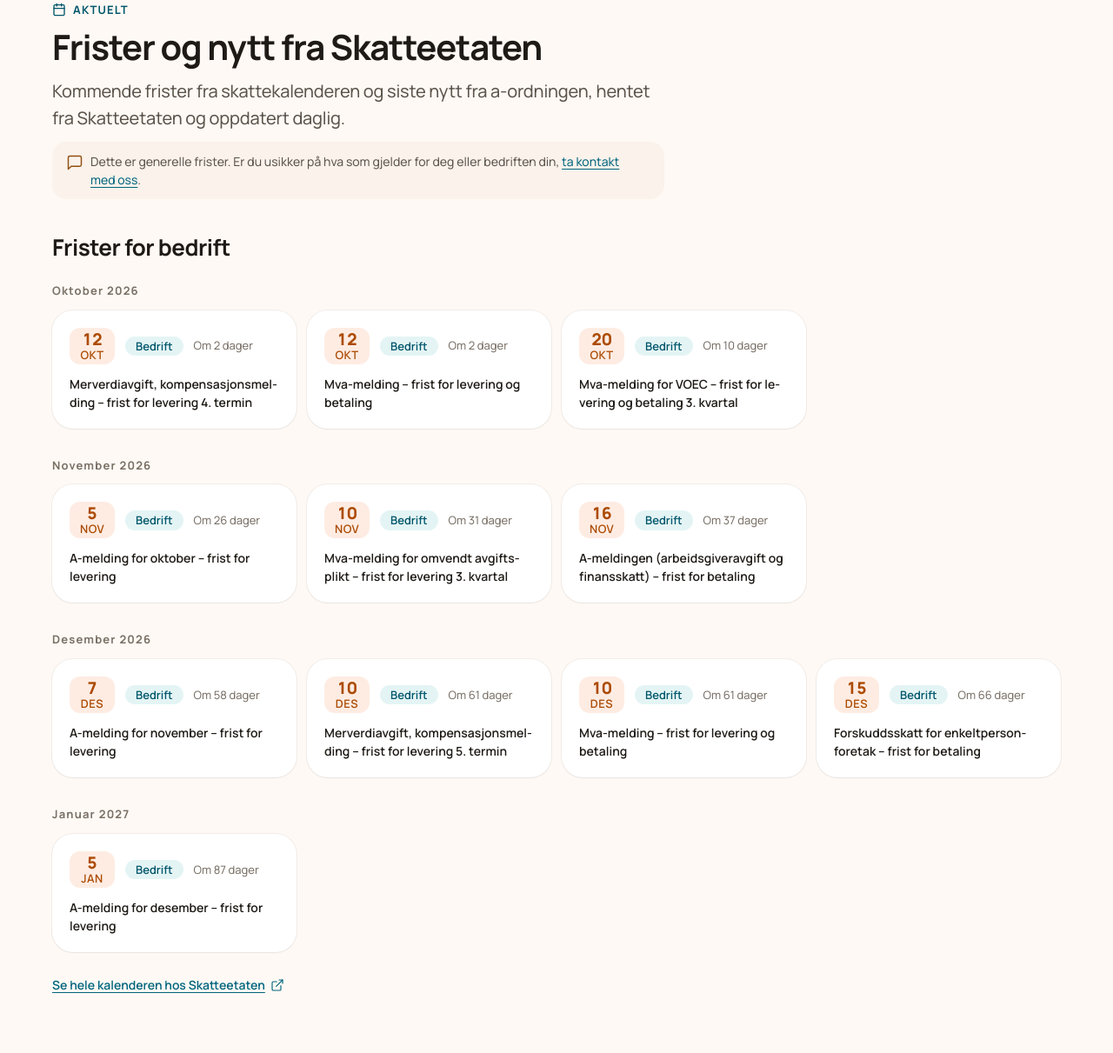
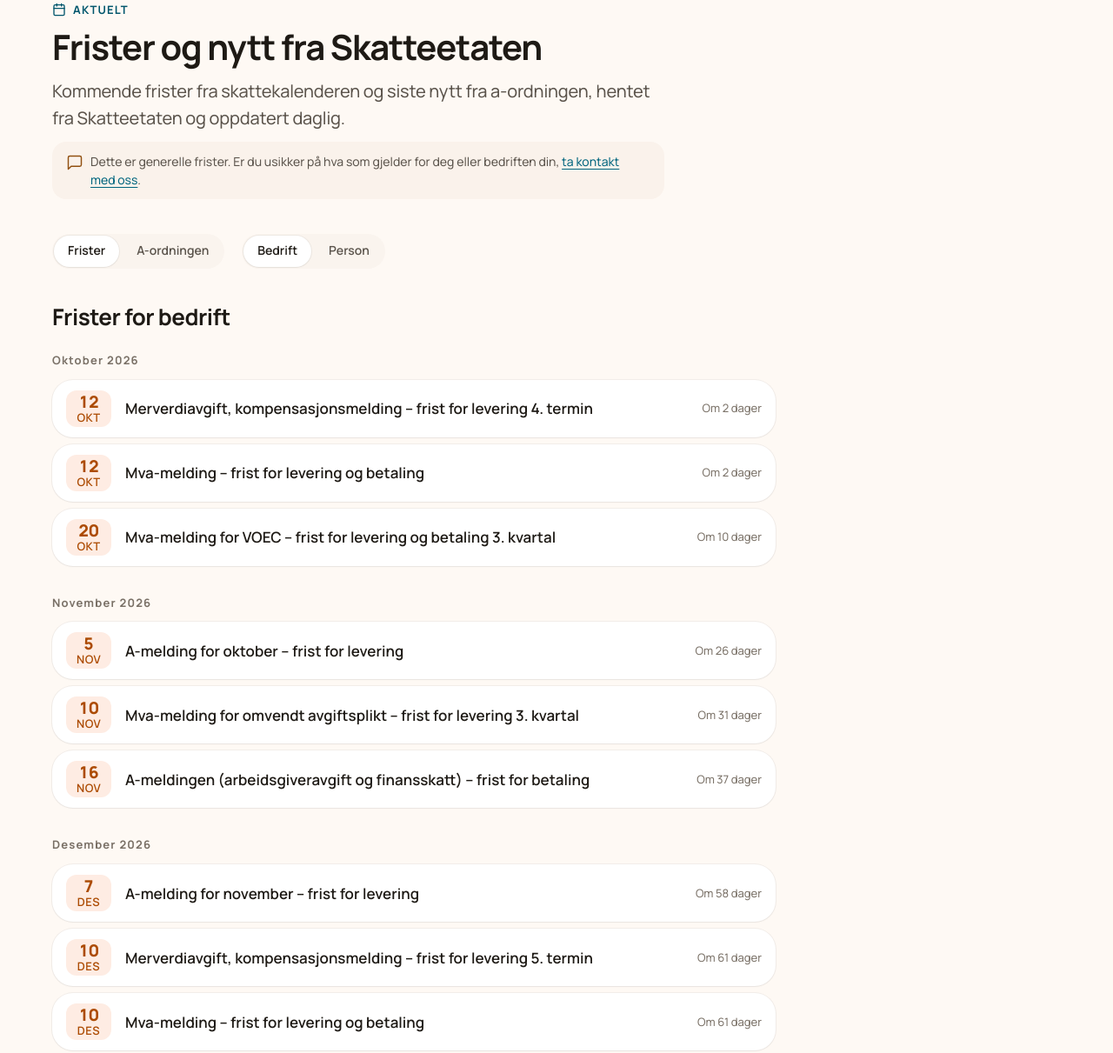
Before and after one commit to Sharu95/seva-nkokonomi-web, a website with bundled scripts: page aktuelt.html in a window 1280 px wide. Shown: the part 221-1432 px from the top of the page at 87% size. Built offline with nearby package versions, Linux system fonts and the light colour scheme.

Commit message:
feat: add frister/a-ordningen and audience filters to aktuelt, and a no-cache dev server

```diff
--- a/aktuelt.html
+++ b/aktuelt.html
@@ -82,23 +82,28 @@
           <a href="https://www.skatteetaten.no/person/skatt/skattekalender/" rel="noopener">skattekalender for person<svg class="icon" aria-hidden="true"><use href="#external" /></svg></a>.
         </p>
 
-        <section class="aktuelt__group" aria-labelledby="frister-bedrift-title" data-deadlines="bedrift" hidden>
-          <h2 id="frister-bedrift-title" class="t-heading-md">Frister for bedrift</h2>
+        <!-- Filters (js/aktuelt.js). Shown once data has loaded; the URL keeps the choice (?vis=…&for=…). -->
+        <div class="aktuelt__filters" data-filters hidden>
+          <div class="pill-filter" role="group" aria-label="Vis" data-filter="vis">
+            <button type="button" class="pill-filter__option" data-value="frister" aria-pressed="true">Frister</button>
+            <button type="button" class="pill-filter__option" data-value="a-ordningen" aria-pressed="false">A-ordningen</button>
+          </div>
+          <div class="pill-filter" role="group" aria-label="Frister for" data-filter="for">
+            <button type="button" class="pill-filter__option" data-value="bedrift" aria-pressed="true">Bedrift</button>
+            <button type="button" class="pill-filter__option" data-value="person" aria-pressed="false">Person</button>
+          </div>
+        </div>
+        <p class="visually-hidden" aria-live="polite" data-status></p>
+
+        <section class="aktuelt__panel" aria-labelledby="frister-title" data-panel="frister" hidden>
+          <h2 id="frister-title" class="t-heading-md" data-frister-heading>Frister for bedrift</h2>
           <div data-deadlines-list></div>
-          <a class="aktuelt__more" href="https://www.skatteetaten.no/bedrift-og-organisasjon/starte-og-drive/frister-gebyrer-og-tilleggsskatt/frister-og-oppgaver/" rel="noopener">
+          <a class="aktuelt__more" href="https://www.skatteetaten.no/bedrift-og-organisasjon/starte-og-drive/frister-gebyrer-og-tilleggsskatt/frister-og-oppgaver/" rel="noopener" data-calendar-link>
             Se hele kalenderen hos Skatteetaten<svg class="icon" aria-hidden="true"><use href="#external" /></svg>
           </a>
         </section>
 
-        <section class="aktuelt__group" aria-labelledby="frister-person-title" data-deadlines="person" hidden>
-          <h2 id="frister-person-title" class="t-heading-md">Frister for person</h2>
-          <div data-deadlines-list></div>
-          <a class="aktuelt__more" href="https://www.skatteetaten.no/person/skatt/skattekalender/" rel="noopener">
-            Se hele kalenderen hos Skatteetaten<svg class="icon" aria-hidden="true"><use href="#external" /></svg>
-          </a>
-        </section>
-
-        <section class="aktuelt__group" aria-labelledby="a-ordningen-title" data-news hidden>
+        <section class="aktuelt__panel" aria-labelledby="a-ordningen-title" data-panel="a-ordningen" hidden>
           <h2 id="a-ordningen-title" class="t-heading-md">Nytt fra a-ordningen</h2>
           <ul class="news-list" data-news-list></ul>
         </section>
--- a/js/aktuelt.js
+++ b/js/aktuelt.js
@@ -1,55 +1,130 @@
-// aktuelt.html: all upcoming deadlines (grouped by month, one section per audience) and the latest
-// a-ordningen news. Each section ships hidden and is shown only when it has content. The fallback
-// link to Skatteetaten stays visible until something renders, so the page is never empty.
-import { AUDIENCE_LABEL, deadlineCard, el, isSkatteetatenUrl, loadItems, monthYear, newsDate, todayInNorway, upcoming } from "./feeds.js";
+// aktuelt.html: upcoming tax deadlines and a-ordningen news, with two filters on top:
+//   Vis: Frister | A-ordningen   (what to show)
+//   For: Bedrift | Person        (whose deadlines; only for Frister)
+// Defaults: Frister, Bedrift. The choice is kept in the URL (?vis=a-ordningen, ?for=person), so the
+// front page can link straight to a filter and a filtered view can be shared.
+// Everything ships hidden; the fallback link to Skatteetaten stays until something renders.
+import {
+  AUDIENCE_LABEL,
+  CALENDAR_URL,
+  deadlineCard,
+  el,
+  isSkatteetatenUrl,
+  loadItems,
+  monthYear,
+  newsDate,
+  todayInNorway,
+  upcoming,
+} from "./feeds.js";
 
 const NEWS_SOURCE_LABEL = { arbeidsgiver: "For arbeidsgivere", systemleverandor: "For systemleverandører" };
 
 const [deadlines, news] = await Promise.all([loadItems("data/frister.json"), loadItems("data/a-ordningen.json")]);
 const today = todayInNorway();
 
-const rendered = [
-  ...Object.keys(AUDIENCE_LABEL).map((audience) => renderDeadlines(audience)),
-  renderNews(),
-].some(Boolean);
+const deadlinesFor = Object.fromEntries(
+  Object.keys(AUDIENCE_LABEL).map((audience) => [audience, upcoming((deadlines ?? []).filter((d) => d.audience === audience), today)]),
+);
+const newsItems = (news ?? []).filter((n) => n.title && n.date && isSkatteetatenUrl(n.url));
 
-if (rendered) {
+// Which options have anything to show.
+const audiences = Object.keys(deadlinesFor).filter((a) => deadlinesFor[a].length);
+const views = [audiences.length && "frister", newsItems.length && "a-ordningen"].filter(Boolean);
+
+if (views.length) init();
+
+function init() {
+  const params = new URLSearchParams(location.search);
+  const state = {
+    vis: views.includes(params.get("vis")) ? params.get("vis") : views[0],
+    for: audiences.includes(params.get("for")) ? params.get("for") : audiences[0],
+  };
+
+  const filters = document.querySelector("[data-filters]");
+  const visFilter = filters.querySelector('[data-filter="vis"]');
+  const forFilter = filters.querySelector('[data-filter="for"]');
+
+  // Offer only options with content; a filter with a single option is left out.
+  setupFilter(visFilter, views, (value) => update({ vis: value }));
+  setupFilter(forFilter, audiences, (value) => update({ for: value }));
+
+  renderNews();
+  render(state, { announce: false });
+
+  filters.hidden = false;
   document.querySelector("[data-aktuelt-fallback]").hidden = true;
   document.querySelector("[data-aktuelt-source]").hidden = false;
+
+  function update(change) {
+    Object.assign(state, change);
+    render(state, { announce: true });
+    const query = new URLSearchParams();
+    if (state.vis !== views[0]) query.set("vis", state.vis);
+    if (state.vis === "frister" && state.for !== audiences[0]) query.set("for", state.for);
+    const search = query.toString();
+    history.replaceState(null, "", `${location.pathname}${search ? `?${search}` : ""}`);
+  }
+}
+
+function setupFilter(group, options, onSelect) {
+  for (const button of group.querySelectorAll("button")) {
+    button.hidden = !options.includes(button.dataset.value);
+    button.addEventListener("click", () => onSelect(button.dataset.value));
+  }
+  group.hidden = options.length < 2;
+}
+
+function render(state, { announce }) {
+  press('[data-filter="vis"]', state.vis);
+  press('[data-filter="for"]', state.for);
+
+  const showDeadlines = state.vis === "frister";
+  document.querySelector('[data-filter="for"]').hidden = !showDeadlines || audiences.length < 2;
+  document.querySelector('[data-panel="frister"]').hidden = !showDeadlines;
+  document.querySelector('[data-panel="a-ordningen"]').hidden = showDeadlines;
+
+  if (showDeadlines) renderDeadlines(state.for);
+
+  if (announce) {
+    document.querySelector("[data-status]").textContent = showDeadlines
+      ? `Viser ${deadlinesFor[state.for].length} frister for ${AUDIENCE_LABEL[state.for].toLowerCase()}`
+      : `Viser ${newsItems.length} nyheter fra a-ordningen`;
+  }
+}
+
+function press(groupSelector, value) {
+  for (const button of document.querySelectorAll(`${groupSelector} button`)) {
+    button.setAttribute("aria-pressed", String(button.dataset.value === value));
+  }
 }
 
 function renderDeadlines(audience) {
-  const section = document.querySelector(`[data-deadlines="${audience}"]`);
-  const items = upcoming((deadlines ?? []).filter((d) => d.audience === audience), today);
-  if (!section || !items.length) return false;
+  const panel = document.querySelector('[data-panel="frister"]');
+  panel.querySelector("[data-frister-heading]").textContent = `Frister for ${AUDIENCE_LABEL[audience].toLowerCase()}`;
+  panel.querySelector("[data-calendar-link]").href = CALENDAR_URL[audience];
 
   // Group by "YYYY-MM" (items are already sorted, so months come out in order).
-  const byMonth = items.reduce((groups, d) => {
+  const byMonth = deadlinesFor[audience].reduce((groups, d) => {
     const month = d.date.slice(0, 7);
     groups.set(month, [...(groups.get(month) ?? []), d]);
     return groups;
   }, new Map());
-  section.querySelector("[data-deadlines-list]").replaceChildren(
-    ...[...byMonth].map(([month, monthItems]) =>
+
+  panel.querySelector("[data-deadlines-list]").replaceChildren(
+    ...[...byMonth].map(([month, items]) =>
       el(
         "div",
         { class: "aktuelt__month" },
         el("h3", { class: "aktuelt__month-title" }, capitalize(monthYear(`${month}-01`))),
-        el("ol", { class: "deadline-grid" }, ...monthItems.map((d) => el("li", {}, deadlineCard(d, today)))),
+        el("ol", { class: "deadline-list" }, ...items.map((d) => el("li", {}, deadlineCard(d, today, { variant: "row" })))),
       ),
     ),
   );
-  section.hidden = false;
-  return true;
 }
 
 function renderNews() {
-  const section = document.querySelector("[data-news]");
-  const items = (news ?? []).filter((n) => n.title && n.date && isSkatteetatenUrl(n.url));
-  if (!section || !items.length) return false;
-
-  section.querySelector("[data-news-list]").replaceChildren(
-    ...items.map((n) =>
+  document.querySelector("[data-news-list]").replaceChildren(
+    ...newsItems.map((n) =>
       el(
         "li",
         {},
@@ -68,8 +143,6 @@ function renderNews() {
       ),
     ),
   );
-  section.hidden = false;
-  return true;
 }
 
 function capitalize(text) {
--- a/js/feeds.js
+++ b/js/feeds.js
@@ -66,11 +66,16 @@ export function el(tag, attrs = {}, ...children) {
   return node;
 }
 
-/** A deadline card: date block, title, relative time and audience pill. Used on both pages. */
-export function deadlineCard(deadline, today) {
+/**
+ * A deadline as a link: date block, title, relative time and (optionally) the audience pill.
+ * "card" for the front-page row; "row" for the full list on aktuelt.html, where the active
+ * filter already says the audience, so the pill is left out.
+ */
+export function deadlineCard(deadline, today, { variant = "card" } = {}) {
+  const showAudience = variant === "card";
   return el(
     "a",
-    { class: "deadline", href: deadline.url, rel: "noopener" },
+    { class: `deadline deadline--${variant}`, href: deadline.url, rel: "noopener" },
     el(
       "time",
       { class: "deadline__date", datetime: deadline.date, "aria-label": longDate(deadline.date) },
@@ -84,7 +89,7 @@ export function deadlineCard(deadline, today) {
       el(
         "span",
         { class: "deadline__meta" },
-        el("span", { class: `pill pill--${deadline.audience}` }, AUDIENCE_LABEL[deadline.audience] ?? deadline.audience),
+        showAudience && el("span", { class: `pill pill--${deadline.audience}` }, AUDIENCE_LABEL[deadline.audience] ?? deadline.audience),
         el("span", {}, relativeDay(deadline.date, today)),
       ),
     ),
--- a/js/frister.js
+++ b/js/frister.js
@@ -24,11 +24,14 @@ function render(items) {
   const list = root.querySelector("[data-frister-list]");
   const filter = root.querySelector("[data-frister-filter]");
   const source = root.querySelector("[data-frister-source]");
+  const all = root.querySelector("[data-frister-all]");
 
   const show = (audience) => {
     list.replaceChildren(...byAudience[audience].slice(0, SHOWN).map((d) => el("li", {}, deadlineCard(d, today))));
     list.scrollLeft = 0;
     source.href = CALENDAR_URL[audience];
+    // Open aktuelt.html on the same filter (Bedrift is its default, so no parameter needed).
+    all.href = audience === "bedrift" ? "aktuelt.html" : `aktuelt.html?for=${audience}`;
     for (const button of filter.querySelectorAll("button")) {
       button.setAttribute("aria-pressed", String(button.dataset.audience === audience));
     }
--- a/package.json
+++ b/package.json
@@ -6,7 +6,7 @@
   "scripts": {
     "tokens": "node scripts/build-tokens.mjs",
     "palette": "node scripts/derive-palette.mjs",
-    "dev": "python3 -m http.server 4321",
+    "dev": "python3 scripts/dev_server.py 4321",
     "icons": "node scripts/inline-icons.mjs",
     "og": "node scripts/build-og-image.mjs",
     "feeds": "python3 scripts/fetch_feeds.py"
--- a/styles/components/deadline.css
+++ b/styles/components/deadline.css
@@ -1,7 +1,9 @@
 /*
-  Deadline: one tax deadline as a link card. Top row: a calendar-style date block (day + month)
-  beside the audience pill and how far away it is; the title below, full width so it stays
-  readable in narrow cards. Built by js/feeds.js.
+  Deadline: one tax deadline as a link. Built by js/feeds.js.
+  --card (front-page row): date block beside the audience pill and "Om n dager"; title below at
+    full width so it stays readable in narrow cards.
+  --row (full list on aktuelt.html): date block, title, then "Om n dager" at the end of the row
+    (below the title on narrow screens). No audience pill: the active filter already says it.
 */
 
 .deadline {
@@ -61,7 +63,6 @@
   font-size: var(--ds-font-small-size);
   font-weight: 600;
   line-height: var(--ds-font-small-line-height);
-  hyphens: auto;
   overflow-wrap: break-word;
 }
 
@@ -73,6 +74,43 @@
   gap: var(--ds-space-2) var(--ds-space-4);
   color: var(--ds-color-text-tertiary);
   font-size: var(--ds-font-caption-size);
+}
+
+/* Narrow cards: hyphenate long Norwegian compounds instead of overflowing. */
+.deadline--card .deadline__title {
+  hyphens: auto;
+}
+
+.deadline--row {
+  grid-template-columns: auto minmax(0, 1fr);
+  grid-template-areas:
+    "date title"
+    "date meta";
+  gap: var(--ds-space-1) var(--ds-space-5);
+  padding: var(--ds-space-4) var(--ds-space-5);
+}
+
+.deadline--row .deadline__title {
+  align-self: end;
+  font-size: var(--ds-font-body-size);
+  line-height: var(--ds-font-body-line-height);
+}
+
+.deadline--row .deadline__meta {
+  align-self: start;
+}
+
+@media (min-width: 768px) {
+  .deadline--row {
+    grid-template-columns: auto minmax(0, 1fr) auto;
+    grid-template-areas: "date title meta";
+    align-items: center;
+  }
+
+  .deadline--row .deadline__title,
+  .deadline--row .deadline__meta {
+    align-self: center;
+  }
 }
 
 @media (hover: hover) and (pointer: fine) {
--- a/styles/sections/aktuelt.css
+++ b/styles/sections/aktuelt.css
@@ -42,16 +42,25 @@
 }
 
 .aktuelt__fallback[hidden],
-.aktuelt__group[hidden],
+.aktuelt__filters[hidden],
+.aktuelt__panel[hidden],
 .aktuelt__source[hidden] {
   display: none;
 }
 
-.aktuelt__group + .aktuelt__group {
-  margin-top: var(--ds-space-11);
+/* Two pill groups: what to show, then whose deadlines. Wrap onto two lines on narrow screens. */
+.aktuelt__filters {
+  display: flex;
+  flex-wrap: wrap;
+  gap: var(--ds-space-4) var(--ds-space-6);
+  margin-bottom: var(--ds-space-9);
 }
 
-.aktuelt__group > h2 {
+.aktuelt__panel {
+  max-width: 52rem;
+}
+
+.aktuelt__panel > h2 {
   margin-bottom: var(--ds-space-7);
 }
 
@@ -73,10 +82,9 @@
   font-size: var(--ds-font-caption-size);
 }
 
-.deadline-grid {
+.deadline-list {
   display: grid;
-  grid-template-columns: repeat(auto-fill, minmax(17rem, 1fr));
-  gap: var(--ds-space-4);
+  gap: var(--ds-space-3);
   margin: 0;
   padding: 0;
   list-style: none;
@@ -86,7 +94,6 @@
   display: grid;
   margin: 0;
   padding: 0;
-  max-width: var(--ds-size-prose);
   list-style: none;
 }
 
```
Also changed, not shown: DESIGN.md (+1 -0 lines), index.html (+1 -1 lines), README.md, 1 other file.
